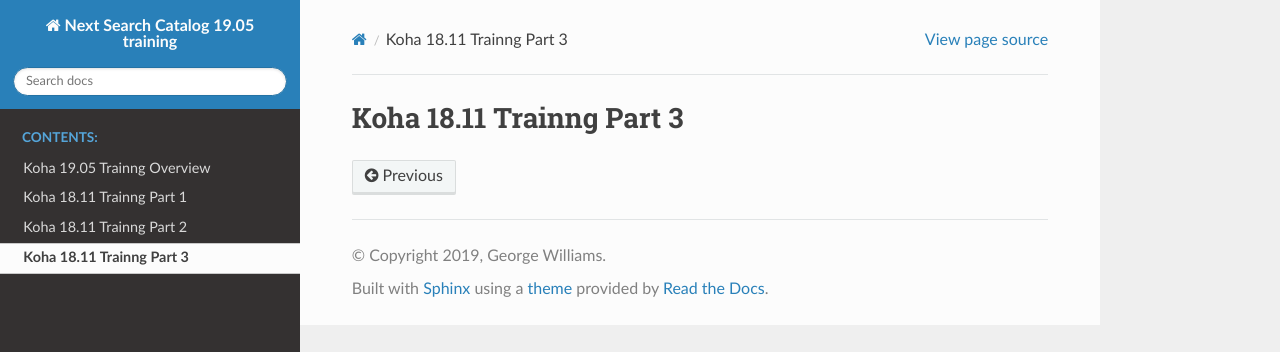
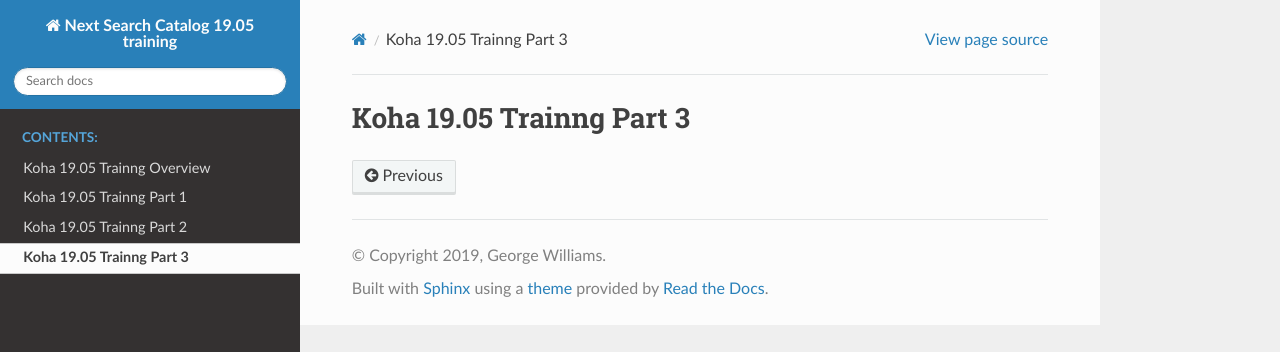
Before and after one commit to northeast-kansas-library-system/19_05training, a Sphinx documentation site: the page built from source/part_3.rst, in a window 1280 px wide. Shown: the top 352 px of the page. Built offline with Sphinx 7.4.7 and the Read the Docs theme 2.0.0, drawn with Linux system fonts in a browser that asks for light colours.

Commit message:
Fix page titles

```diff
--- a/source/part_1.rst
+++ b/source/part_1.rst
@@ -1,2 +1,2 @@
-Koha 18.11 Trainng Part 1
+Koha 19.05 Trainng Part 1
 =========================
--- a/source/part_2.rst
+++ b/source/part_2.rst
@@ -1,2 +1,2 @@
-Koha 18.11 Trainng Part 2
+Koha 19.05 Trainng Part 2
 =========================
--- a/source/part_3.rst
+++ b/source/part_3.rst
@@ -1,2 +1,2 @@
-Koha 18.11 Trainng Part 3
+Koha 19.05 Trainng Part 3
 =========================
```
